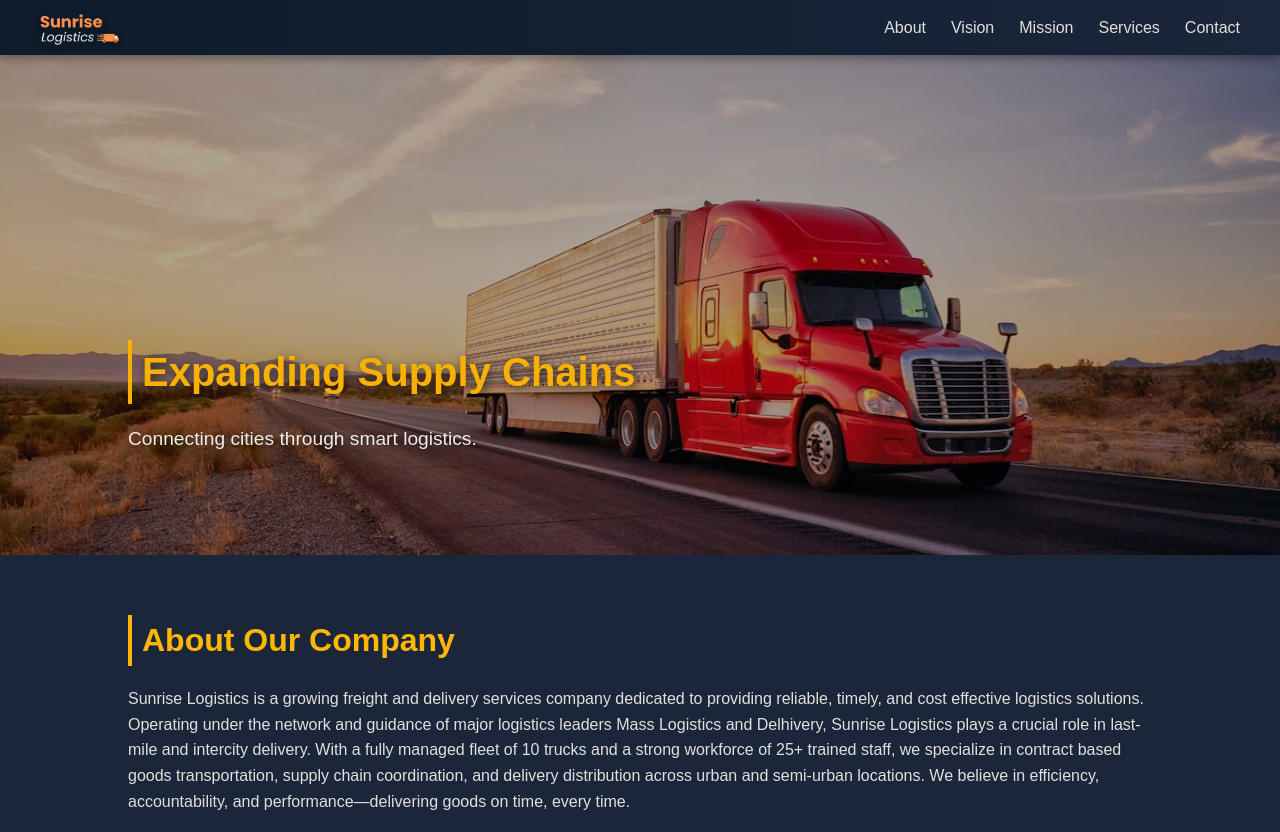
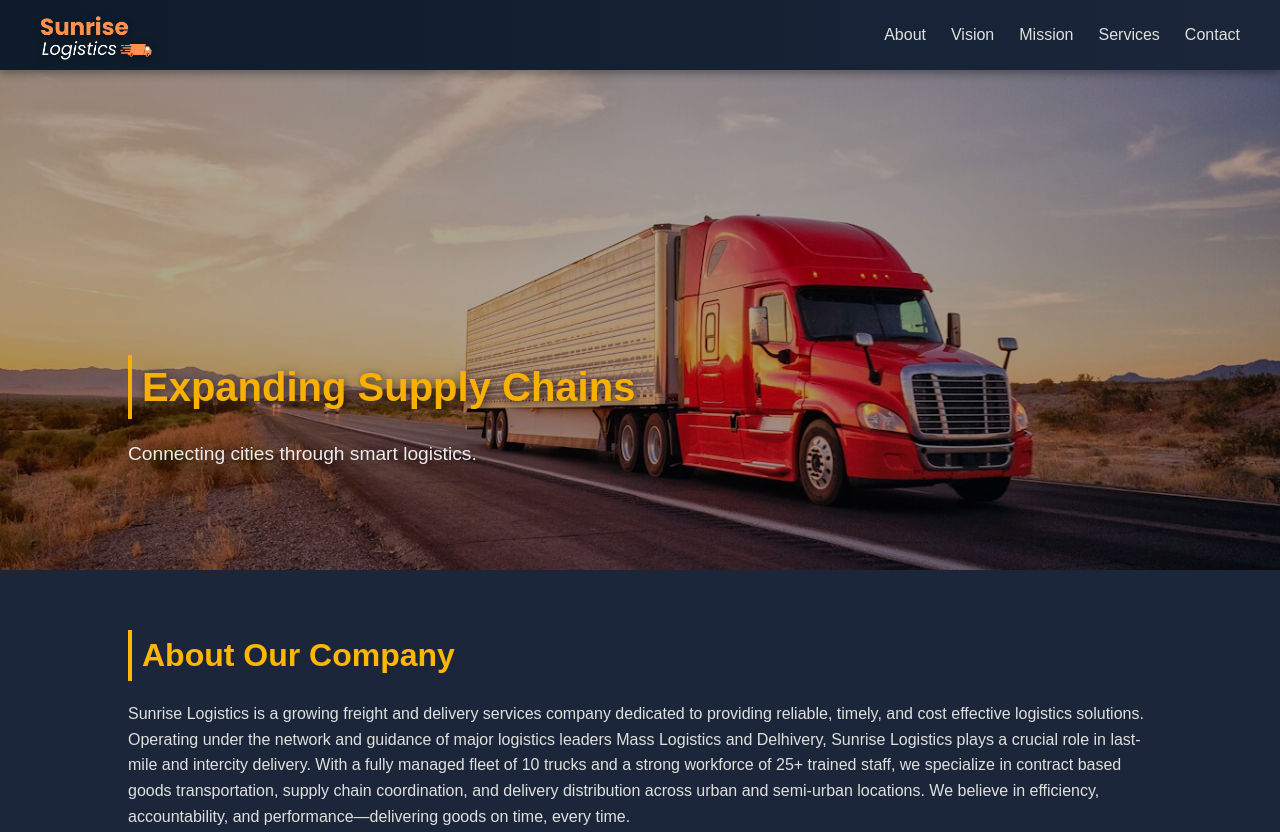
Before and after one commit to Lakshaya7/SunriseLogistics, a plain HTML site: page index.html in a window 1280 px wide. Shown: the top 832 px of the page. Drawn offline with Linux system fonts and the light colour scheme.

Commit message:
Update style.css

```diff
--- a/style.css
+++ b/style.css
@@ -29,7 +29,7 @@ header {
 
 /* Logo (Top Left) */
 .company-logo {
-  height: 35px;            /* Adjust this for perfect size */
+  height: 50px;            /* Adjust this for perfect size */
   width: auto;
   object-fit: contain;     /* Keeps proportions clean */
   display: block;
```
